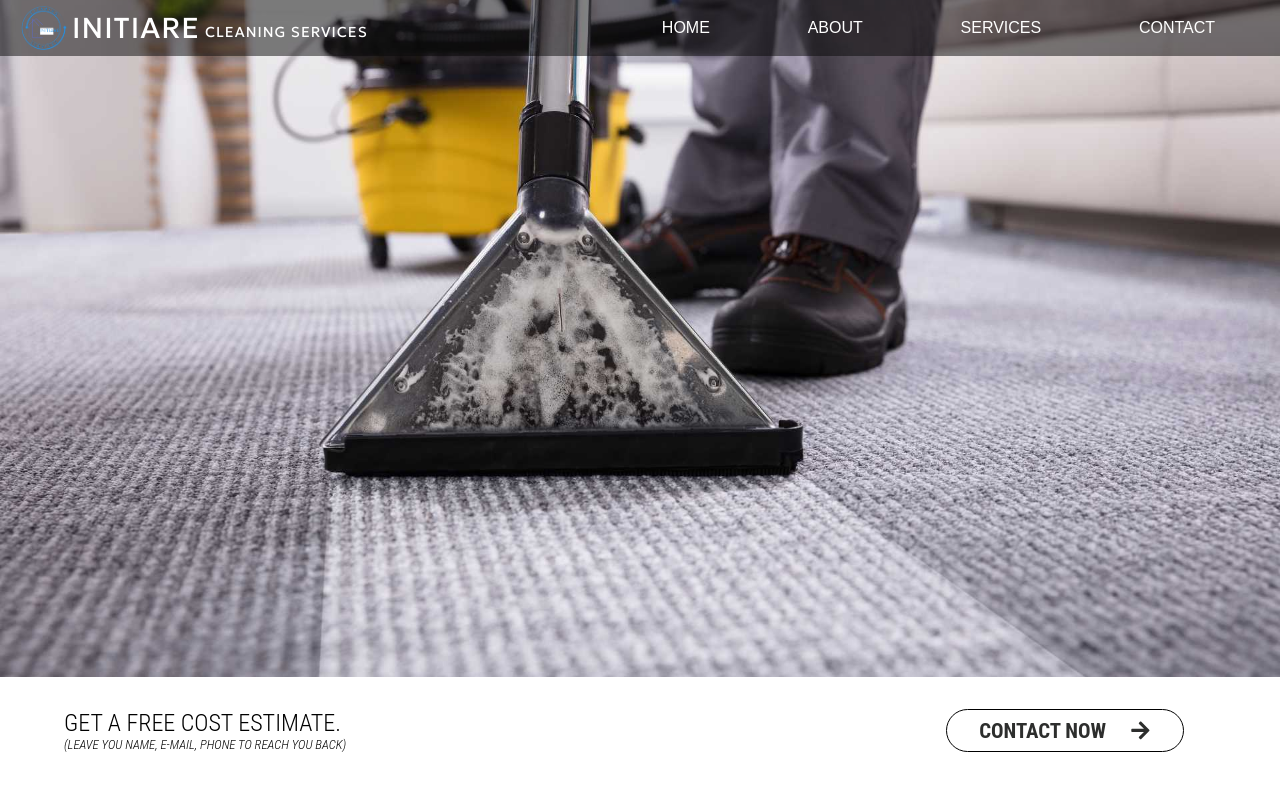
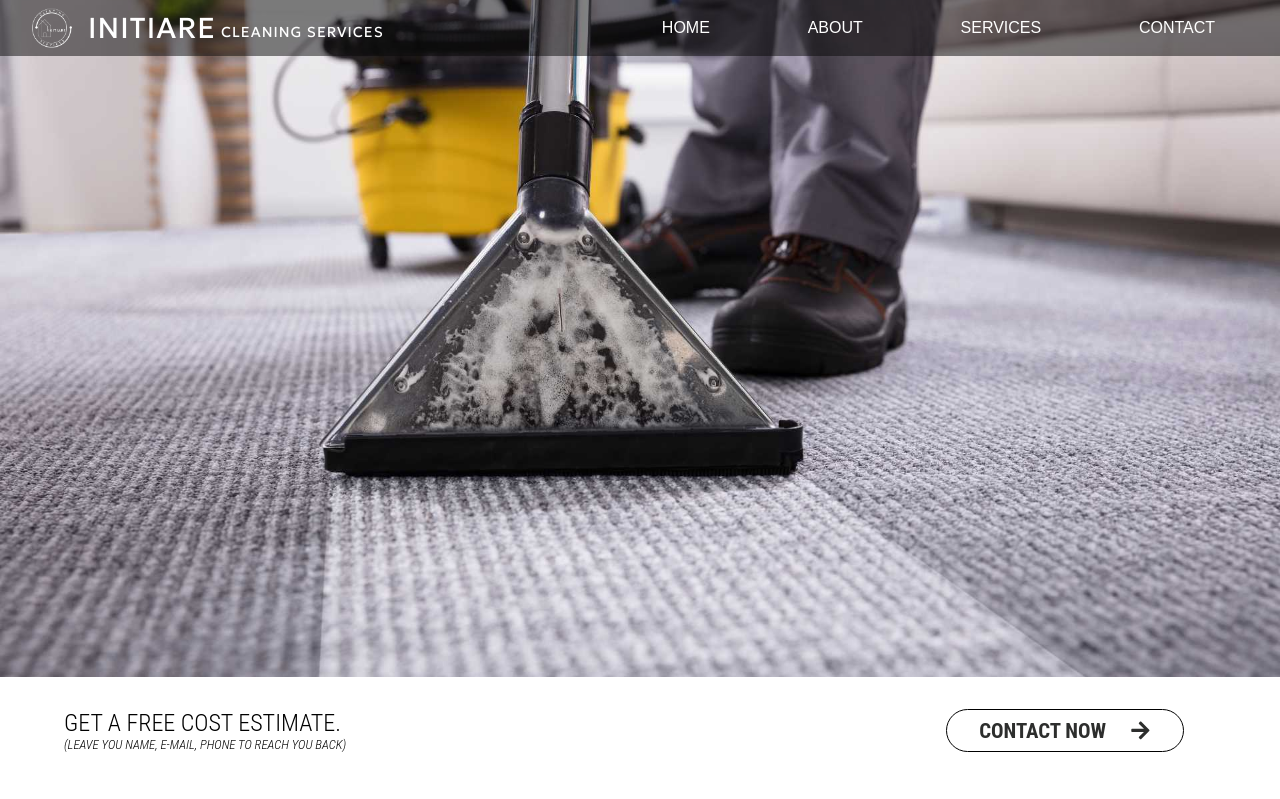
Before and after one commit to RuslanTissen/cleaning-solutions, a React (Create React App) app: page / in a window 1280 px wide. Shown: the top 799 px of the page. Built offline with nearby package versions, Linux system fonts and the light colour scheme; a web font is replaced by a local one.

Commit message:
logo updated

```diff
--- a/src/components/contact/Contact.scss
+++ b/src/components/contact/Contact.scss
@@ -38,7 +38,6 @@
 					}
 				}
 				a {
-					// text-decoration: none;
 					color: white;
 				}
 			}
--- a/src/components/header/Header.jsx
+++ b/src/components/header/Header.jsx
@@ -3,7 +3,7 @@ import "./Header.scss"
 import { RxHamburgerMenu } from 'react-icons/rx';
 import { RxCross1 } from 'react-icons/rx';
 // import { NavLink } from 'react-router-dom';
-import logo from "../../images/logo-trans.png"
+import logo from "../../images/gregor-new-logo-color.png"
 
 
 function Header() {
--- a/src/components/header/Header.scss
+++ b/src/components/header/Header.scss
@@ -23,8 +23,8 @@
 			overflow: hidden;
 			a {
 				img {
-					width: 34px;
-					height: inherit;
+					width: 90%;
+					height: 90%;
 					margin: 0 0.5rem;
 				}
 				text-decoration: none;
@@ -122,7 +122,9 @@
 						color: white;
 						transition: all 0.3s ease-in-out;
 						img {
-							width: 56px;
+							width: 40px;
+							// height: 50px;
+							margin: 0 1rem;
 						}
 						span {
 							font-size: 50%;
```
Also changed, not shown: src/images/gregor-new-logo-color.png (added).
